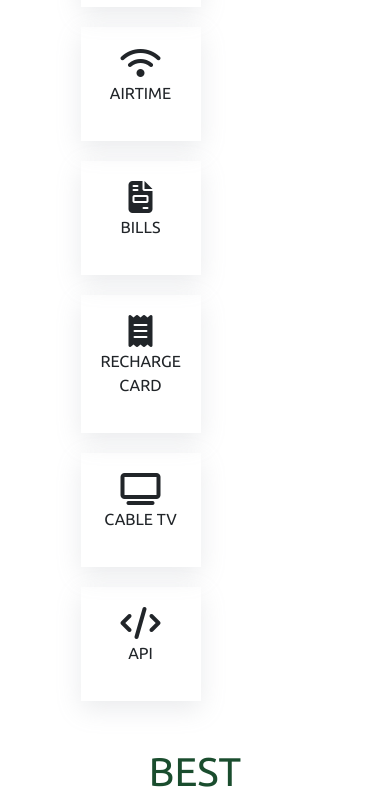
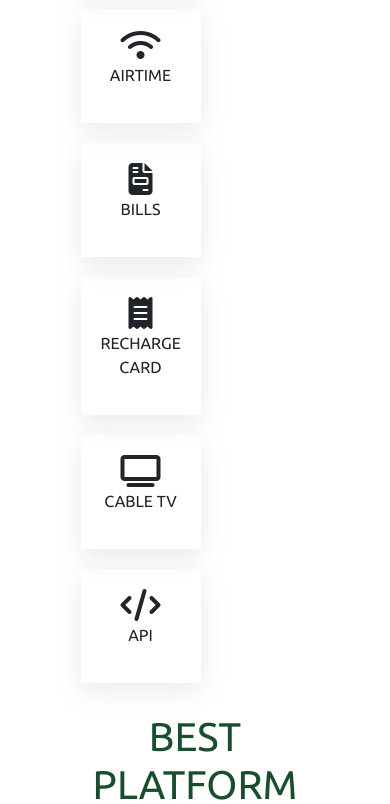
Before and after one commit to HenrySokei/mysubtoget, a plain HTML site: page index.html in a window 390 px wide. Shown: the part 845-1649 px from the top of the page. Drawn offline with nearby package versions, Linux system fonts and the light colour scheme.

Commit message:
padding removed

```diff
--- a/css/index.css
+++ b/css/index.css
@@ -59,7 +59,6 @@ p{
 
  @media (max-width:900px) {
     .service-mainbox{
-        padding: 7% 0;
         margin: auto;
      }
  }
```
